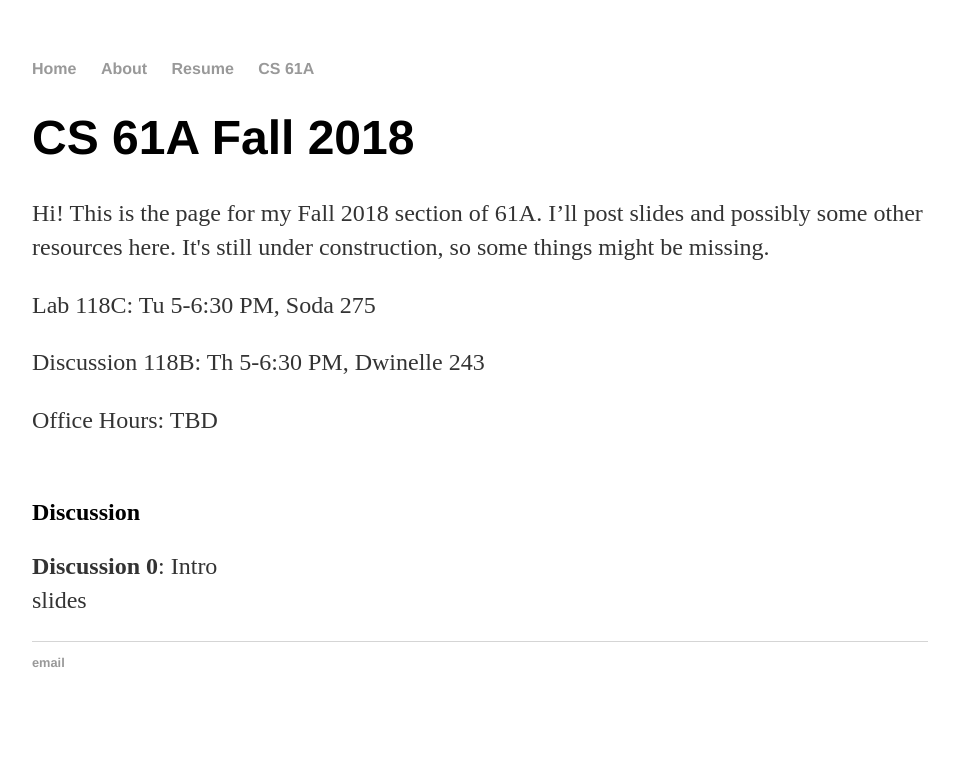
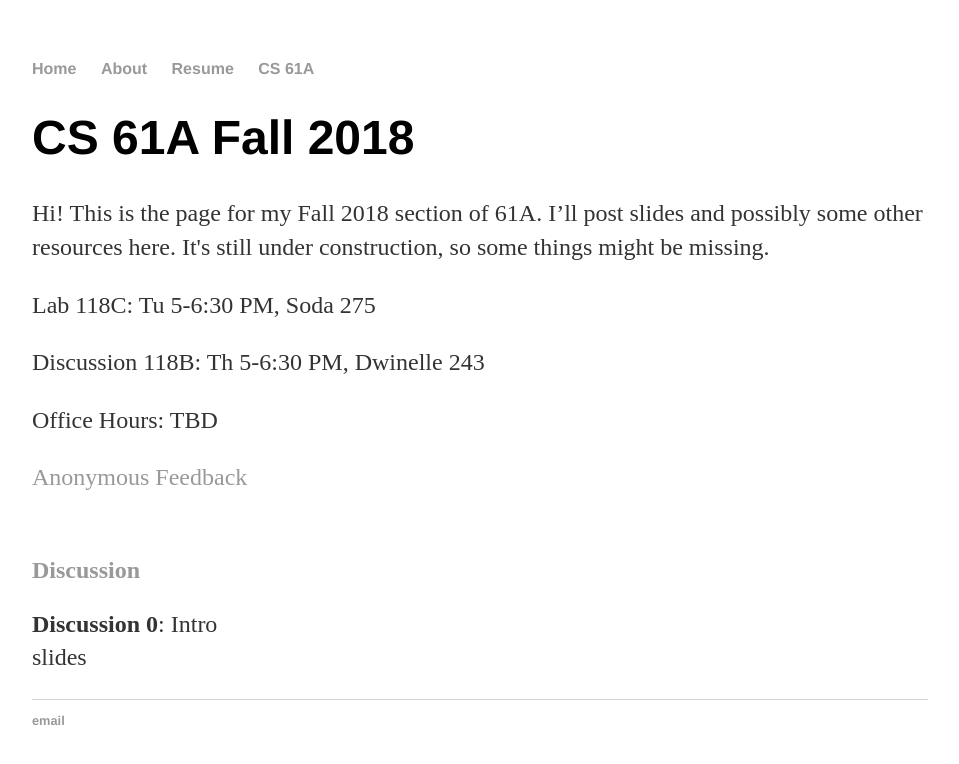
Before and after one commit to charleshong3/charleshong3.github.io, a Jekyll site: the page built from 61a/index.html, in a window 1280 px wide. Shown: the top 764 px of the page, without its empty margins (160-1119 px from the left). Built offline with Jekyll 4.4.1, drawn with Linux system fonts in a browser that asks for light colours.

Commit message:
anonymous feedback form

```diff
--- a/61a/index.html
+++ b/61a/index.html
@@ -15,6 +15,9 @@ title: CS 61A Fall 2018
     <p>
         Office Hours: TBD
     </p>
+    <p>
+        <a href="https://links.cs61a.org/charles-feedback">Anonymous Feedback<a>
+    </p>
     <ul><br></ul>
     <h2>Discussion</h2>
     <p>
```
